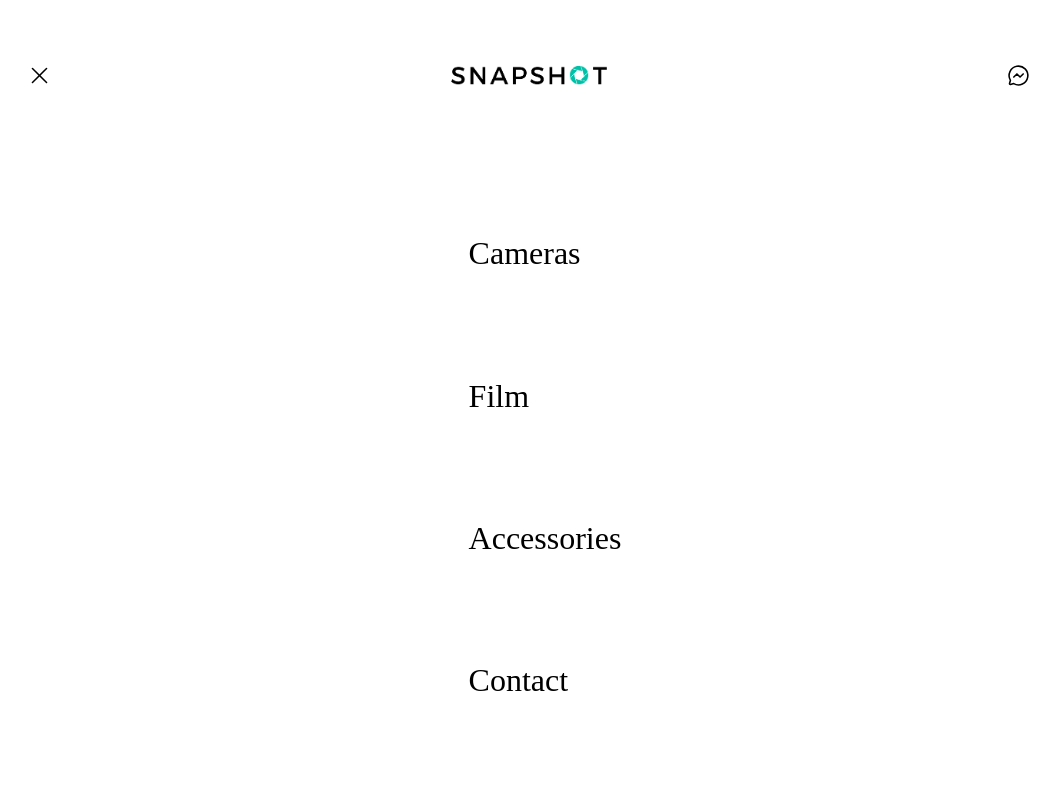
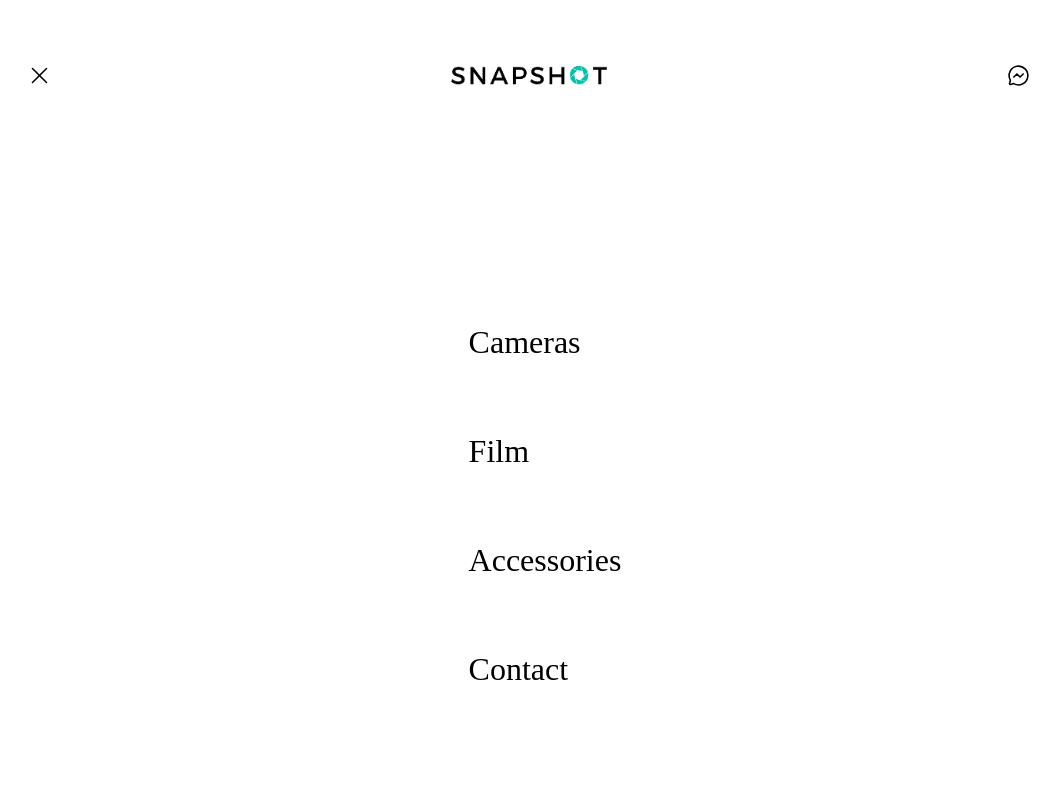
Before and after one commit to GarrettMould/snapshot, a React (Create React App) app: page /productPage in a window 1280 px wide. Both pictures are taken after a click on the icon 150 px from the left and 75 px from the top of the page. Shown: the top 800 px of the page, without its empty margins (111-1171 px from the left). Built offline with nearby package versions, Linux system fonts and the light colour scheme; a web font is replaced by a local one.

Commit message:
dropdown menu update

```diff
--- a/src/components/DropdownMenu/DropdownMenu.module.css
+++ b/src/components/DropdownMenu/DropdownMenu.module.css
@@ -9,16 +9,16 @@
 }
 
 ul {
+  padding-top: 15%;
   height: 90%;
   display: flex;
   flex-direction: column;
-  justify-content: space-evenly;
 }
 
 .item {
   font-family: "NexaBold";
   font-size: 200%;
-  margin-bottom: 10%;
+  margin-bottom: 40%;
 }
 
 span:hover {
```
